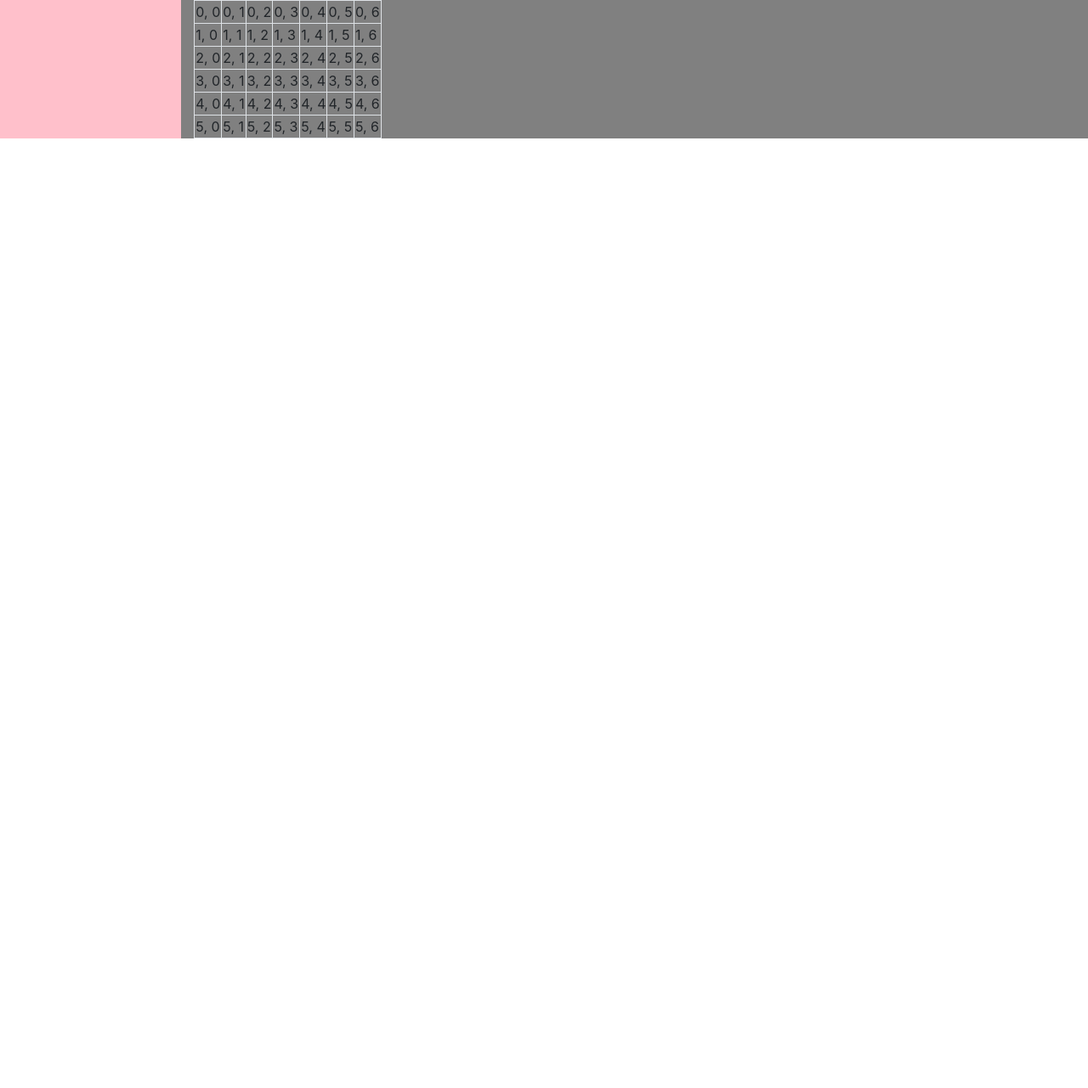
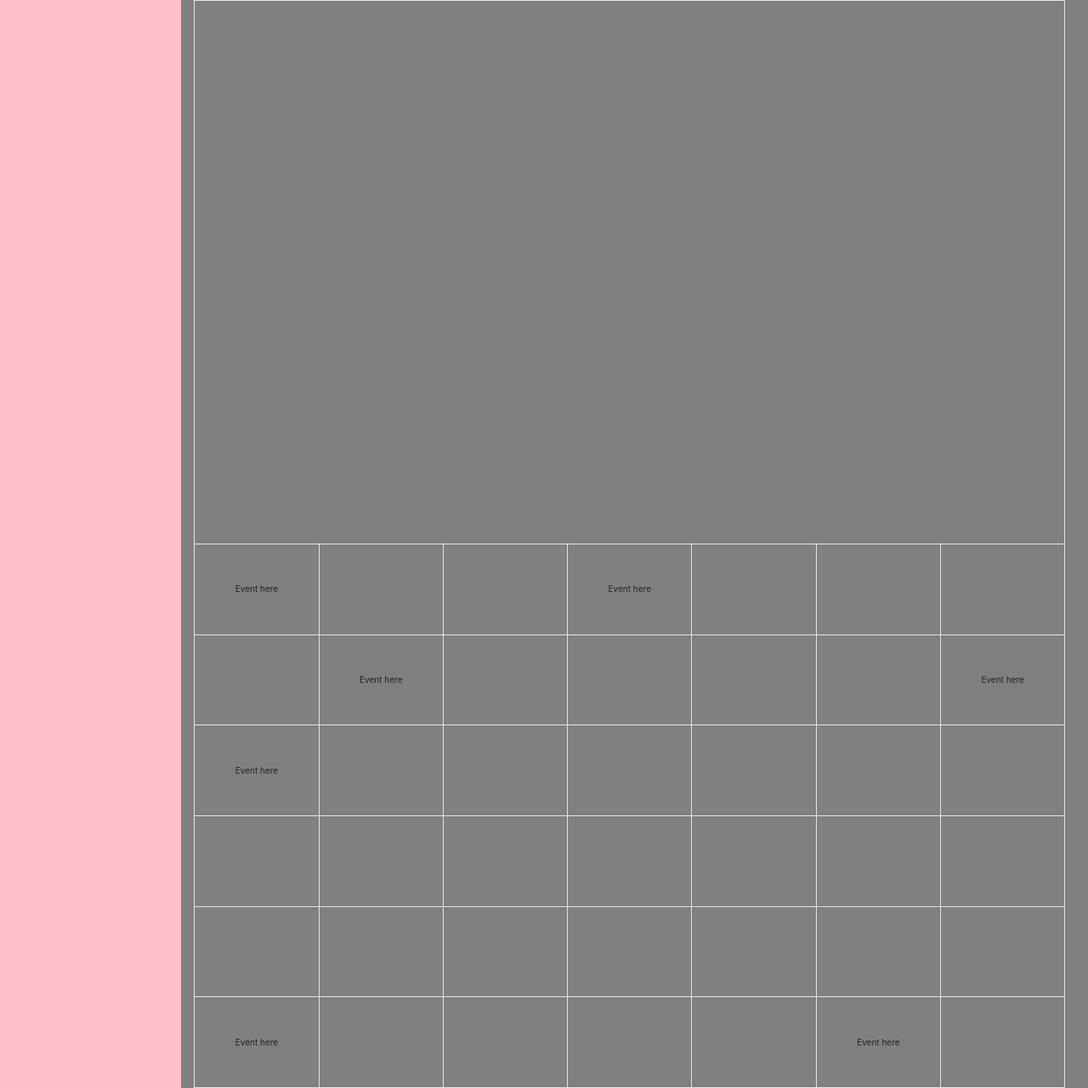
Before and after one commit to Naidah/cse-hackathon-2018, a Python web app: template templates/index.html in a window 1280 px wide. Shown: the part 64-1345 px from the top of the page at 85% size. Before the commit the page ends 227 px from the top, so only its background shows below. Run offline with Jinja, Linux system fonts and the light colour scheme; the template is opened without the code that fills it, so the values that code supplies are empty; some libraries are stand-ins or nearby versions.

Commit message:
Further styled calendar table

```diff
--- /dev/null
+++ b/static/calendar.css
@@ -0,0 +1,13 @@
+tr {
+    height: calc((80vh / 6));
+}
+
+td {
+    font-size: 10px;
+    text-align: center;
+    width: calc(80vw / 7);
+}
+
+body {
+    text-align: center;
+}
--- a/static/calendar.js
+++ b/static/calendar.js
@@ -5,7 +5,9 @@ window.onload = function() {
         for (let j = 0; j < 7; j++) {
             let newCell = document.createElement("td");
             let cellInfo = document.createElement("div");
-            cellInfo.innerHTML = i.toString() + ", " + j.toString();
+            if (Math.random() > 0.8) {
+                cellInfo.innerHTML = "Event here";
+            }
             newCell.appendChild(cellInfo);
             newRow.appendChild(newCell);
         }
--- a/templates/index.html
+++ b/templates/index.html
@@ -3,6 +3,7 @@
 {% block head %}
     <title>Calendar</title>
     <script type="text/javascript" src="{{url_for('static', filename='calendar.js')}}"></script>
+    <link rel="stylesheet" type="text/css" href="{{url_for('static', filename='calendar.css')}}">
 {% endblock %}
 
 {% block content %}
@@ -20,7 +21,17 @@
         <!-- Calendar Space -->
         <div class="col-10 d-block float-right" style="background-color: grey">
             <div></div>
-            <table id="calendar" class="table-bordered"></table>
+            <table id="calendar" class="table-bordered">
+                <tbody>
+                    {% for i in range(6) %}
+                        <tr>
+                        {% for j in range(7) %}
+                            <script type="text/javascript">test()</script>
+                        {% endfor %}
+                        </tr>
+                    {% endfor %}
+                </tbody>
+            </table>
             <div></div>
         </div>
     </div>
```
